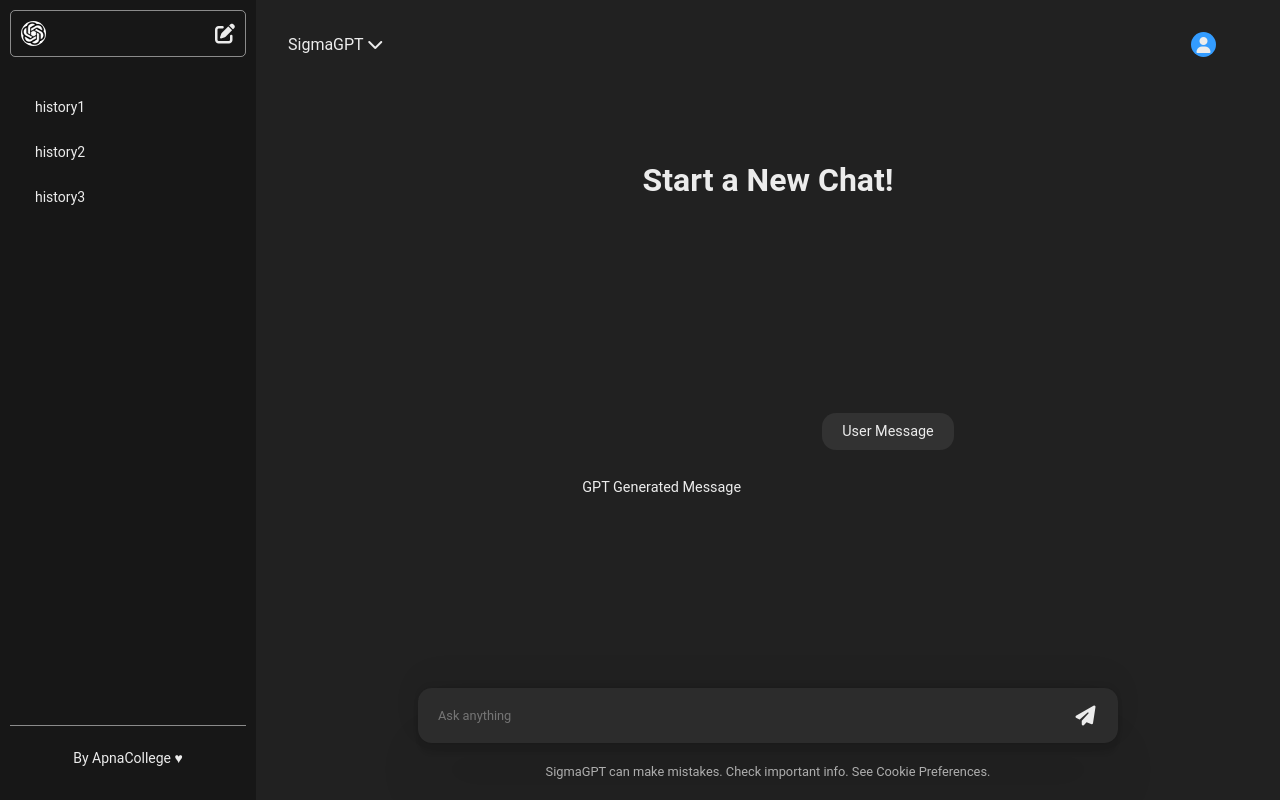
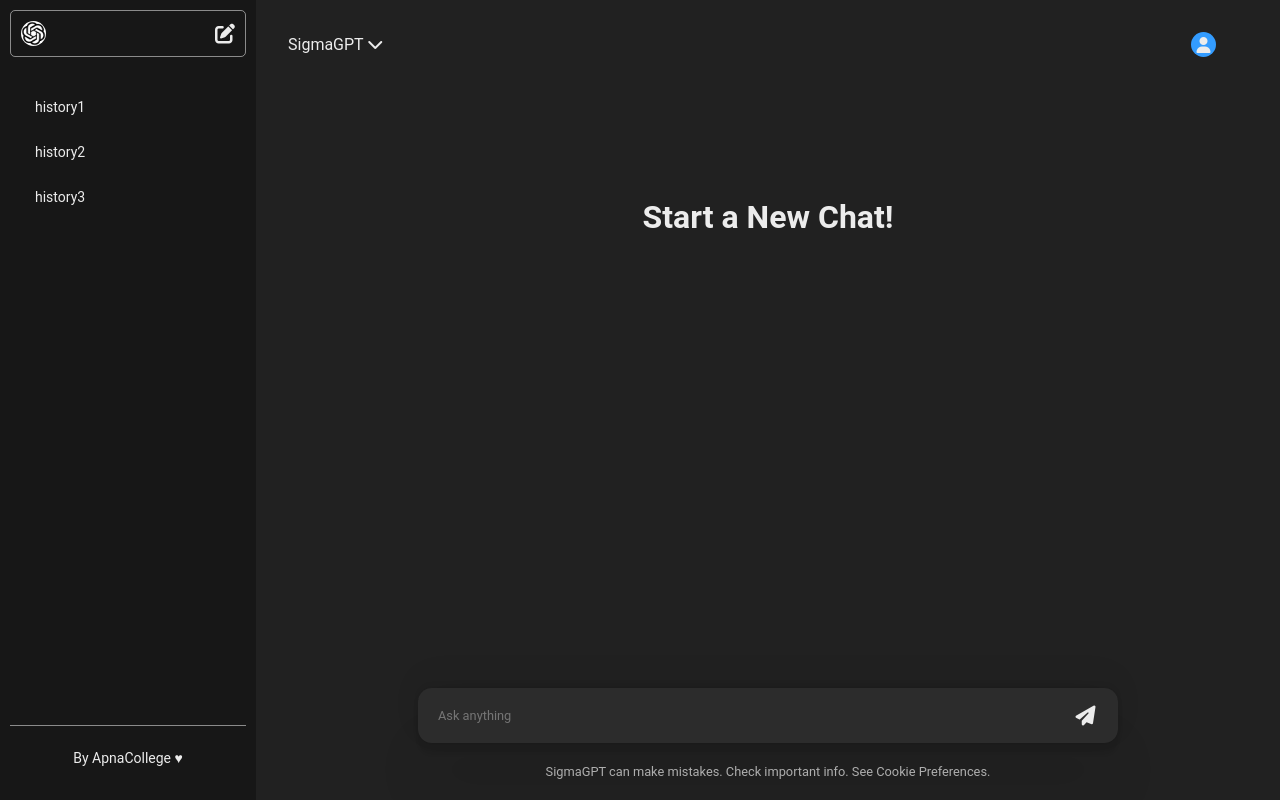
Before and after one commit to STIWARTs/ChatGPT, a React (Vite) app in the folder Frontend/: page / in a window 1280 px wide. Built offline with nearby package versions, Linux system fonts and the light colour scheme.

Commit message:
Display Chats

```diff
--- a/Frontend/src/Chat.jsx
+++ b/Frontend/src/Chat.jsx
@@ -3,19 +3,32 @@
 import { MyContext } from "./MyContext.jsx";
 
 function Chat() {
-    const {newChat, prevChats, reply} = useContext(MyContext);
+    const {newChat, prevChats} = useContext(MyContext);
 
     return (
         <>
             {newChat && <h1> Start a New Chat!</h1>}
             <div className="chats">
-                <div className="userDiv">
+                {
+                    prevChats?.map((chat, idx) =>
+                        <div key={idx} className={chat.role === "user" ? "userDiv" : "gptDiv"}>
+                        {
+                            chat.role === "user"?
+                            <p className="userMessage">{chat.content}</p>:
+                            <p className="gptMessage">{chat.content}</p>
+                        }
+                        </div>
+                    )
+                }
+            </div>
+            {/* STATIC DATA */}
+                {/* <div className="userDiv">
                     <p className="userMessage"> User Message </p>
                 </div>
                 <div className="gptDiv">
                     <p className="gptMessage">GPT Generated Message</p>
-            </div>
-            </div>
+            </div> */}
+
         </>
     )
 }
--- a/Frontend/src/ChatWindow.jsx
+++ b/Frontend/src/ChatWindow.jsx
@@ -1,12 +1,12 @@
 import "./ChatWindow.css";
 import Chat from "./Chat.jsx";
 import { MyContext } from "./MyContext.jsx";
-import { useContext, useState} from "react";
+import { useContext, useState, useEffect} from "react";
 import {ScaleLoader} from "react-spinners";
 
 
 function ChatWindow() {
-    const {prompt, setPrompt, reply, setReply, currThreadId} = useContext(MyContext);
+    const {prompt, setPrompt, reply, setReply, currThreadId, prevChats, setPrevChats} = useContext(MyContext);
     const [loading, setLoading] = useState(false);
 
     //creating getReply function to call backend api
@@ -33,6 +33,23 @@
         }
         setLoading(false);
     }
+
+     //Append new chat to prevChats
+    useEffect(() => {
+        if(prompt && reply) { //when both prompt and reply are present/exist
+            setPrevChats(prevChats => ( //assigning value to prev chat
+                [...prevChats, {
+                    role: "user",
+                    content: prompt
+                },{
+                    role: "assistant",
+                    content: reply
+                }]
+            ));
+        }
+
+        setPrompt("");
+    }, [reply]);
 
     return (
         <div className="chatWindow">
```
